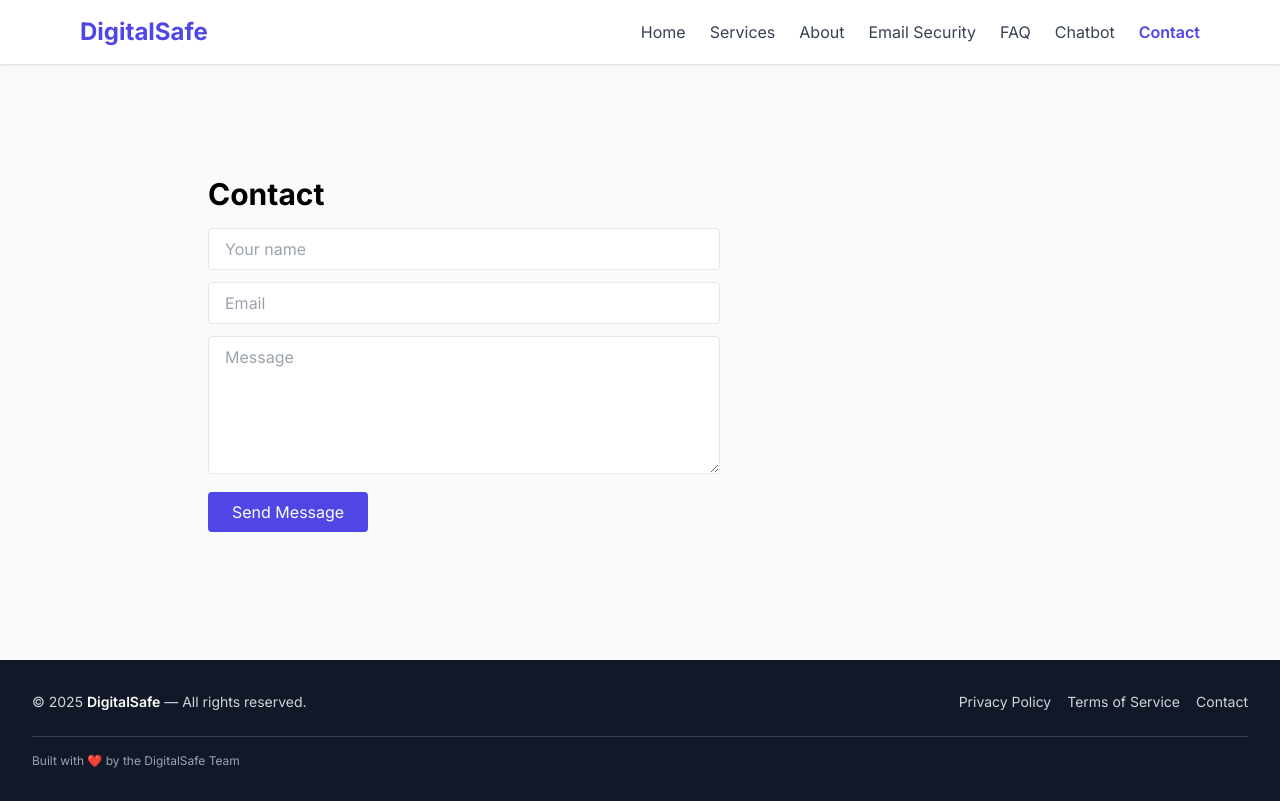
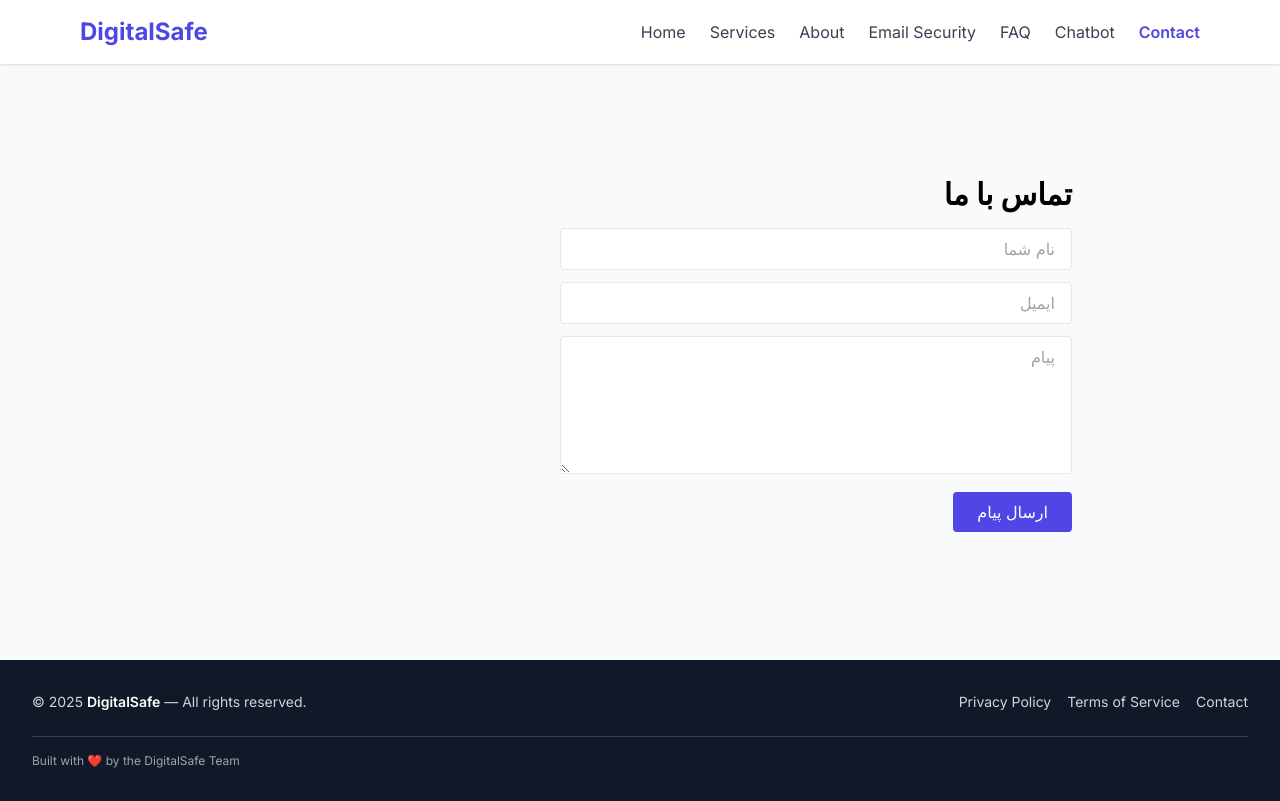
Before and after one commit to FSRahimi/Debug-Pro-Web, a React (Vite) app: page /contact in a window 1280 px wide. Built offline with nearby package versions, Linux system fonts and the light colour scheme.

Commit message:
transalte the content of Contact  Page to persion

```diff
--- a/src/i18n/i18n.js
+++ b/src/i18n/i18n.js
@@ -45,6 +45,14 @@ i18n
         email_tip3: "Avoid clicking suspicious links",
         email_tip4: "Regularly update your email password",
 
+         // Contact page
+        contact_title: "Contact",
+        contact_sent: "Message sent! We'll contact you soon.",
+        contact_name: "Your name",
+        contact_email: "Email",
+        contact_message: "Message",
+        contact_send: "Send Message",
+
         },
       },
       fa: {
@@ -88,6 +96,14 @@ i18n
             email_tip3: "از کلیک روی لینک‌های مشکوک خودداری کنید",
             email_tip4: "رمز ایمیل خود را به‌طور منظم به‌روزرسانی کنید",
 
+                // Contact page
+            contact_title: "تماس با ما",
+            contact_sent: "پیام ارسال شد! به زودی با شما تماس خواهیم گرفت.",
+            contact_name: "نام شما",
+            contact_email: "ایمیل",
+            contact_message: "پیام",
+            contact_send: "ارسال پیام",
+
         },
       },
     },
--- a/src/pages/Contact.jsx
+++ b/src/pages/Contact.jsx
@@ -1,25 +1,80 @@
+// import React, { useState } from 'react'
+
+// export default function Contact(){
+//   const [data, setData] = useState({name:'', email:'', message:''})
+//   const [sent, setSent] = useState(false)
+//   const change = e => setData({...data, [e.target.name]: e.target.value})
+//   const submit = e => {
+//     e.preventDefault()
+//     if(!data.name || !data.email || !data.message) return
+//     setSent(true)
+//     setData({name:'', email:'', message:''})
+//   }
+//   return (
+//     <section className="py-20">
+//       <div className="max-w-4xl mx-auto px-4">
+//         <h2 className="text-3xl font-bold mb-4">Contact</h2>
+//         {sent && <p className="text-green-600 mb-4">Message sent! We'll contact you soon.</p>}
+//         <form onSubmit={submit} className="space-y-3 max-w-lg">
+//           <input name="name" value={data.name} onChange={change} placeholder="Your name" className="w-full px-4 py-2 border rounded" required />
+//           <input name="email" value={data.email} onChange={change} placeholder="Email" className="w-full px-4 py-2 border rounded" required />
+//           <textarea name="message" value={data.message} onChange={change} rows="5" placeholder="Message" className="w-full px-4 py-2 border rounded" required />
+//           <button type="submit" className="bg-indigo-600 text-white px-6 py-2 rounded">Send Message</button>
+//         </form>
+//       </div>
+//     </section>
+//   )
+// }
+
 import React, { useState } from 'react'
+import { useTranslation } from 'react-i18next'
 
 export default function Contact(){
+  const { t, i18n } = useTranslation()
   const [data, setData] = useState({name:'', email:'', message:''})
   const [sent, setSent] = useState(false)
+
   const change = e => setData({...data, [e.target.name]: e.target.value})
+
   const submit = e => {
     e.preventDefault()
     if(!data.name || !data.email || !data.message) return
     setSent(true)
     setData({name:'', email:'', message:''})
   }
+
   return (
-    <section className="py-20">
+    <section className="py-20" dir={i18n.language === 'fa' ? 'rtl' : 'ltr'}>
       <div className="max-w-4xl mx-auto px-4">
-        <h2 className="text-3xl font-bold mb-4">Contact</h2>
-        {sent && <p className="text-green-600 mb-4">Message sent! We'll contact you soon.</p>}
+        <h2 className="text-3xl font-bold mb-4">{t('contact_title')}</h2>
+        {sent && <p className="text-green-600 mb-4">{t('contact_sent')}</p>}
         <form onSubmit={submit} className="space-y-3 max-w-lg">
-          <input name="name" value={data.name} onChange={change} placeholder="Your name" className="w-full px-4 py-2 border rounded" required />
-          <input name="email" value={data.email} onChange={change} placeholder="Email" className="w-full px-4 py-2 border rounded" required />
-          <textarea name="message" value={data.message} onChange={change} rows="5" placeholder="Message" className="w-full px-4 py-2 border rounded" required />
-          <button type="submit" className="bg-indigo-600 text-white px-6 py-2 rounded">Send Message</button>
+          <input
+            name="name"
+            value={data.name}
+            onChange={change}
+            placeholder={t('contact_name')}
+            className="w-full px-4 py-2 border rounded"
+            required
+          />
+          <input
+            name="email"
+            value={data.email}
+            onChange={change}
+            placeholder={t('contact_email')}
+            className="w-full px-4 py-2 border rounded"
+            required
+          />
+          <textarea
+            name="message"
+            value={data.message}
+            onChange={change}
+            rows="5"
+            placeholder={t('contact_message')}
+            className="w-full px-4 py-2 border rounded"
+            required
+          />
+          <button type="submit" className="bg-indigo-600 text-white px-6 py-2 rounded">{t('contact_send')}</button>
         </form>
       </div>
     </section>
```
